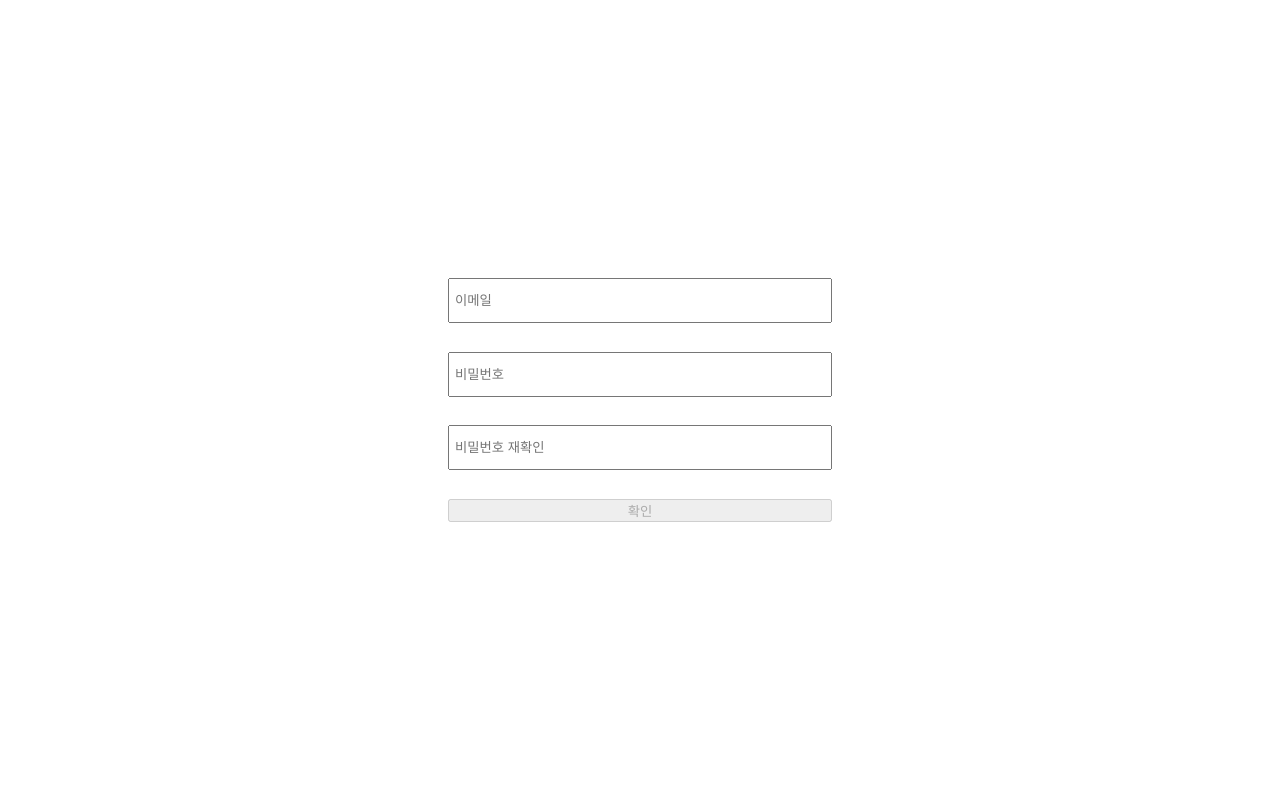
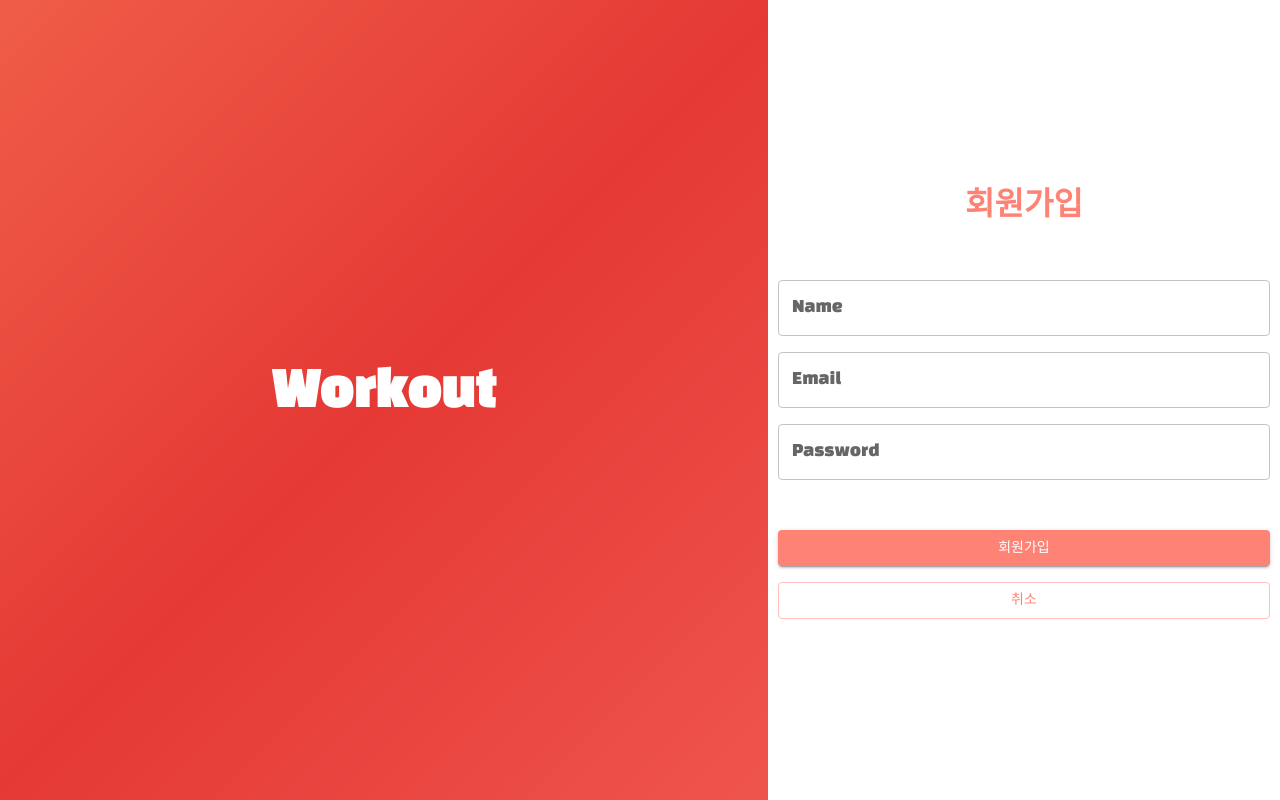
Before and after one commit to KMS9612/workout-react, a React (Create React App) app: page /signup in a window 1280 px wide. Built offline with nearby package versions, Linux system fonts and the light colour scheme.

Commit message:
로그인 기능, 회원가입기능, 스타일링

```diff
--- a/src/component/common/loginForm/loginForm.jsx
+++ b/src/component/common/loginForm/loginForm.jsx
@@ -44,6 +44,7 @@ export default function LoginForm() {
       .then((res) => {
         handleModal(true, "로그인에 성공했습니다", "Workout!");
         localStorage.setItem("workoutToken", JSON.stringify(res.data.accessToken));
+        localStorage.setItem("workoutRefreshToken", JSON.stringify(res.data.refreshToken));
         router("/dashboard");
       })
       .catch((res) => {
--- a/src/component/common/signupForm/signupForm.jsx
+++ b/src/component/common/signupForm/signupForm.jsx
@@ -1,10 +1,13 @@
 import axios from "axios";
 import { useState } from "react";
 import * as S from "../../../style/components/common/signupForm/signupForm.module";
+import FormInput from "../../util/inputs/formInput";
 export default function SignupForm() {
   const [EMAIL_DATA, setEMAIL_DATA] = useState("");
   const [PASSWORD_DATA, setPASSWORD_DATA] = useState("");
+  const [USER_NAME, setUSER_NAME] = useState("");
   const [isMatch, setIsMatch] = useState();
+  const [isLoading, setIsLoading] = useState(false);
 
   const onClickCofirmSignup = async () => {
     await axios({
@@ -25,8 +28,12 @@ export default function SignupForm() {
 
     if (status === "email") {
       setEMAIL_DATA(targetValue);
-    } else if (status === "password") {
+    }
+    if (status === "password") {
       setPASSWORD_DATA(targetValue);
+    }
+    if (status === "name") {
+      setUSER_NAME(targetValue);
     }
   };
 
@@ -40,33 +47,35 @@ export default function SignupForm() {
     }
   };
   return (
-    <S.SignUpForm action="">
-      <S.SignUpInput
-        placeholder="이메일"
-        type="email"
-        data-status="email"
-        onChange={onChangeSaveValue}
-      />
-      <S.SignUpInput
-        placeholder="비밀번호"
-        type="password"
-        data-status="password"
-        onChange={onChangeSaveValue}
-      />
-      <S.SignUpInput
-        placeholder="비밀번호 재확인"
-        type="password"
-        data-status="password_match"
-        onChange={checkPasswordMatch}
-      />
-      <S.SignUpButton
-        type="button"
-        className="confirm_signup"
-        onClick={onClickCofirmSignup}
-        disabled={!isMatch}
-      >
-        확인
-      </S.SignUpButton>
+    <S.SignUpForm component="form">
+      {/* 웨이브 bg 시작 */}
+      <S.Left_SignUp>
+        <S.LoadingContainer>
+          <S.LoadingText>Workout</S.LoadingText>
+          <S.LoadingWave />
+        </S.LoadingContainer>
+      </S.Left_SignUp>
+      {/* 웨이브 bg 종료 */}
+
+      {/* 로그인 폼 시작 */}
+      <S.Right_SignUp>
+        <S.SignUpFormHeader>회원가입</S.SignUpFormHeader>
+        {/* <LoginInput isEmail={isEmail} checkEmail={checkEmail} /> */}
+        <S.InputStack spacing={4}>
+          <FormInput type="text" PH="Name" data-status="name" setPassword={setPASSWORD_DATA} />
+          <FormInput type="email" PH="Email" data-status="email" setEmail={setEMAIL_DATA} />
+          <FormInput type="password" PH="Password" data-status="password" setPassword={setPASSWORD_DATA} />
+        </S.InputStack>
+        <S.BtnStack spacing={2}>
+          <S.SignUpBtn loading={isLoading} variant="contained">
+            회원가입
+          </S.SignUpBtn>
+          <S.SignUpBtn type="button" variant="outlined">
+            취소
+          </S.SignUpBtn>
+        </S.BtnStack>
+      </S.Right_SignUp>
+      {/* 로그인 폼 종료 */}
     </S.SignUpForm>
   );
 }
--- a/src/style/components/common/signupForm/signupForm.module.js
+++ b/src/style/components/common/signupForm/signupForm.module.js
@@ -1,19 +1,90 @@
 import styled from "@emotion/styled";
+import { Box, Button, Stack } from "@mui/material";
+import { LoadingButton } from "@mui/lab";
+import { keyframes } from "@emotion/react";
 
-export const SignUpForm = styled.form`
-  width: 30%;
-  height: 300px;
+export const SignUpForm = styled(Box)`
+  width: 100%;
+  height: 100%;
+  display: flex;
+  flex-direction: row;
+`;
+
+export const Left_SignUp = styled.div`
+  width: 60%;
+`;
+
+export const moveGradient = keyframes`
+  0% {
+    background-position: 0% 50%;
+  }
+  50% {
+    background-position: 100% 50%;
+  }
+  100% {
+    background-position: 0% 50%;
+  }
+`;
+
+export const moveWave = keyframes`
+  0% {
+    background-position-x: 0;
+  }
+  100% {
+    background-position-x: 200%;
+  }
+`;
+
+export const LoadingContainer = styled.div`
+  width: 100%;
+  height: 100%;
   display: flex;
   flex-direction: column;
-  justify-content: space-evenly;
+  justify-content: center;
+  align-items: center;
+  background: linear-gradient(-45deg, #ff8375, #e53935, #ff9966, #ffe074);
+  background-size: 400% 400%;
+  animation: ${moveGradient} 15s ease infinite;
+`;
+
+export const LoadingText = styled.h1`
+  font-size: 3rem;
+  font-weight: bold;
+  color: white;
+`;
+
+export const LoadingWave = styled.div`
+  width: 100%;
+  height: 15px;
+  background-size: auto 100%;
+  background-repeat: no-repeat;
+  animation: ${moveWave} 2s linear infinite;
+`;
+
+export const Right_SignUp = styled.div`
+  width: 40%;
+  padding: 10px;
+  border-radius: 5px;
+  display: flex;
+  flex-direction: column;
+  justify-content: center;
   align-items: center;
 `;
-export const SignUpInput = styled.input`
+
+export const SignUpFormHeader = styled.h2`
+  font-size: 32px;
+  margin-bottom: 50px;
+  font-weight: 700;
+  color: #ff8375;
+`;
+
+export const InputStack = styled(Stack)`
   width: 100%;
-  height: 45px;
-  padding: 5px;
+  height: 250px;
 `;
-export const SignUpButton = styled.button`
+
+export const BtnStack = styled(Stack)`
   width: 100%;
-  border: 1px solid #;
 `;
+
+export const SignUpBtn = styled(LoadingButton)``;
```
Also changed, not shown: src/axios/axiosInstance.js (added, +43 -0 lines).
